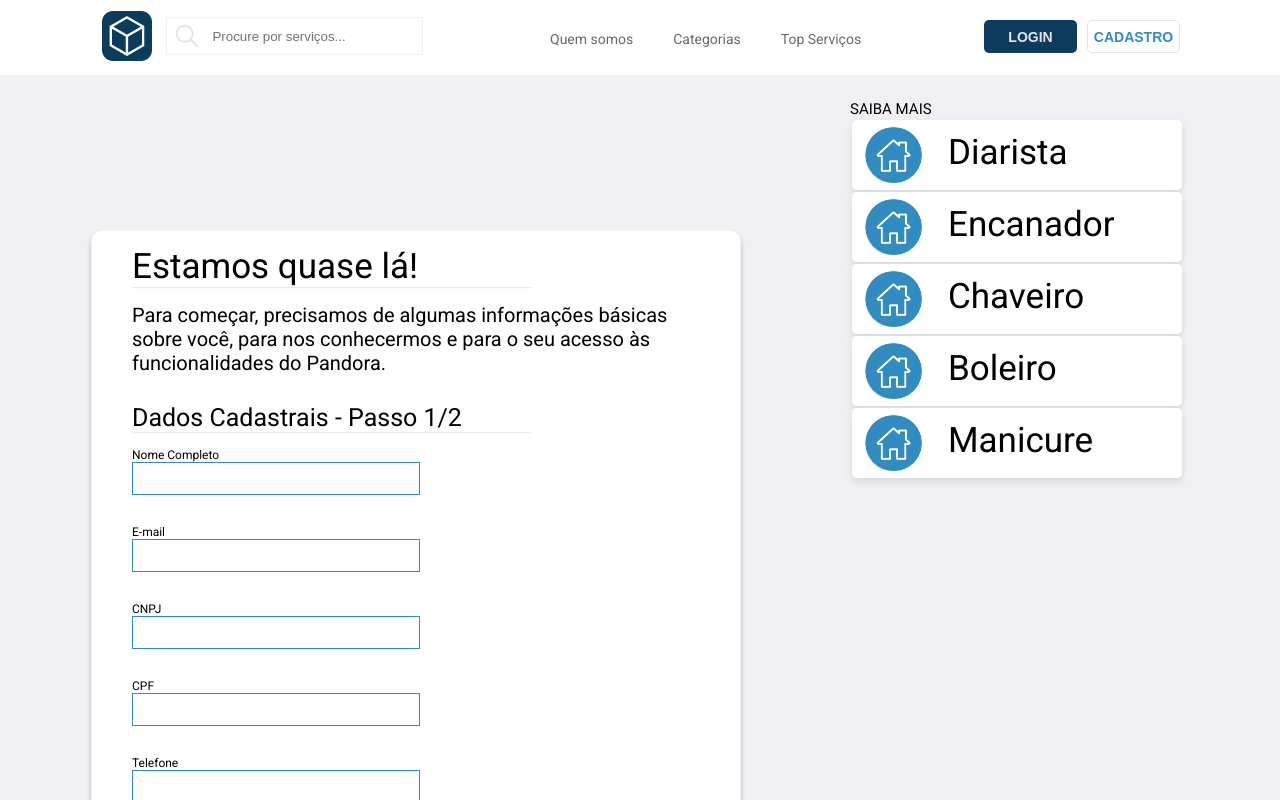
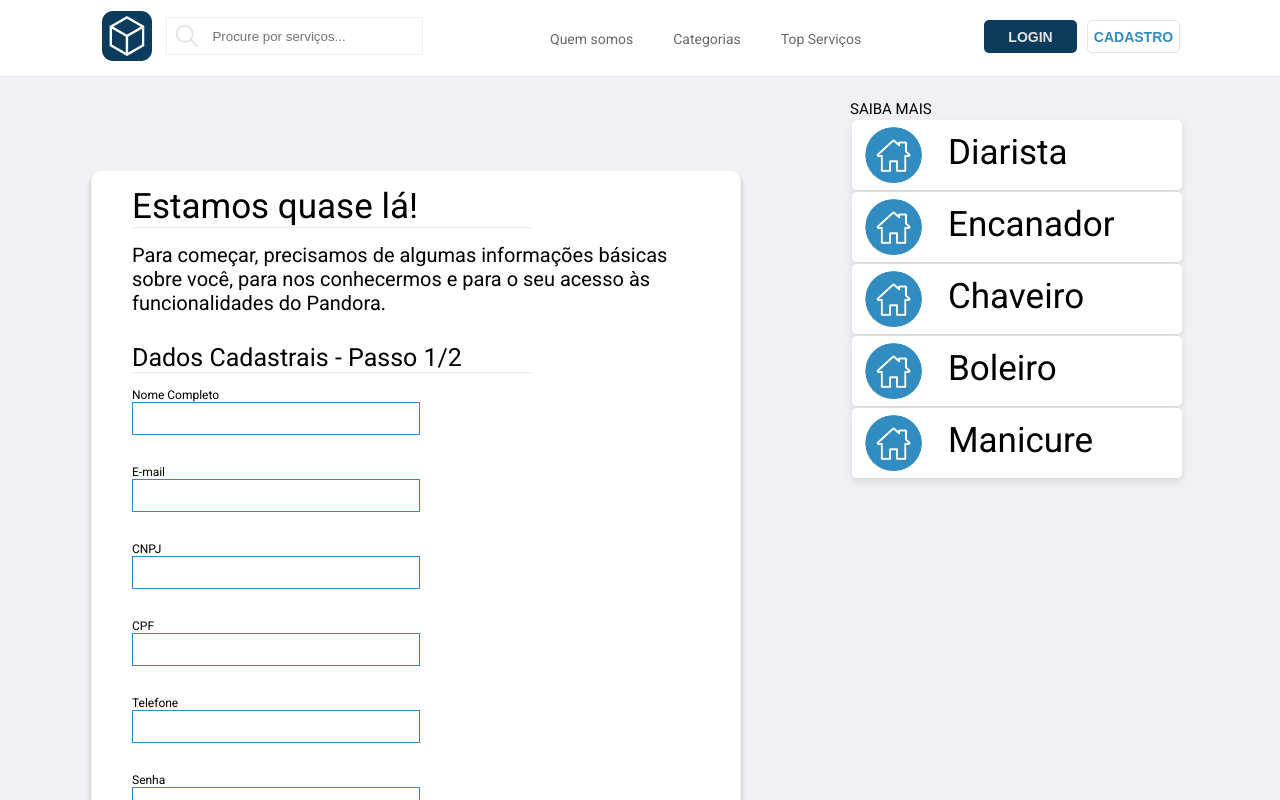
Before and after one commit to gpsx/front-pandora-project, a React (Create React App) app in the folder my-app/: page /#/register in a window 1280 px wide. Shown: the top 800 px of the page. Built offline with nearby package versions, Linux system fonts and the light colour scheme.

Commit message:
Adiciona arquivos par utilização do json server

```diff
--- a/my-app/src/views/RegisterView/regStyle.css
+++ b/my-app/src/views/RegisterView/regStyle.css
@@ -4,7 +4,7 @@
 #register-container {
     position: absolute;
     width: 65%;
-    height: 165%;
+    height: 150%;
     /* Itens de alinhamento */
     align-items: center;
     display: flex;
@@ -77,6 +77,7 @@ hr {
     display: block;
     width: 288px;
     height: 33px;
+    padding: 5px;
     background: #FFFFFF;
     border: 1px solid #328CC1;
 }
```
